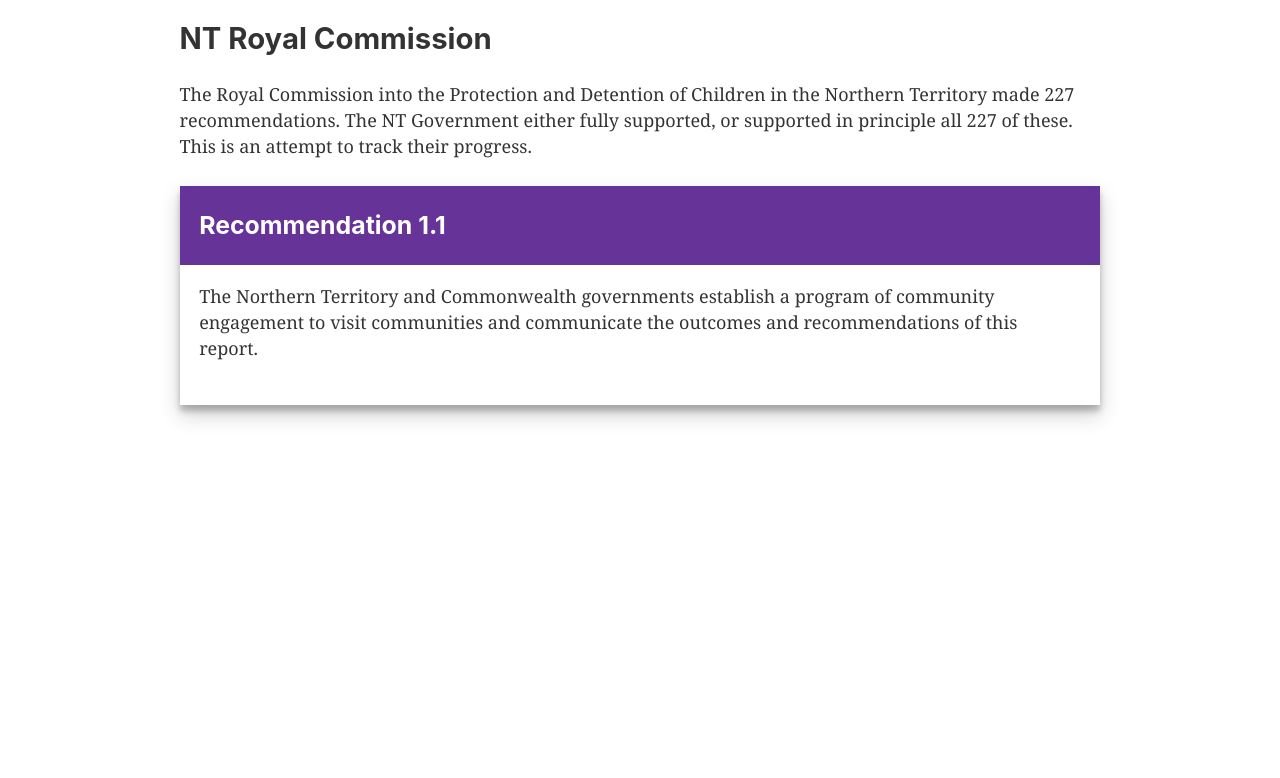
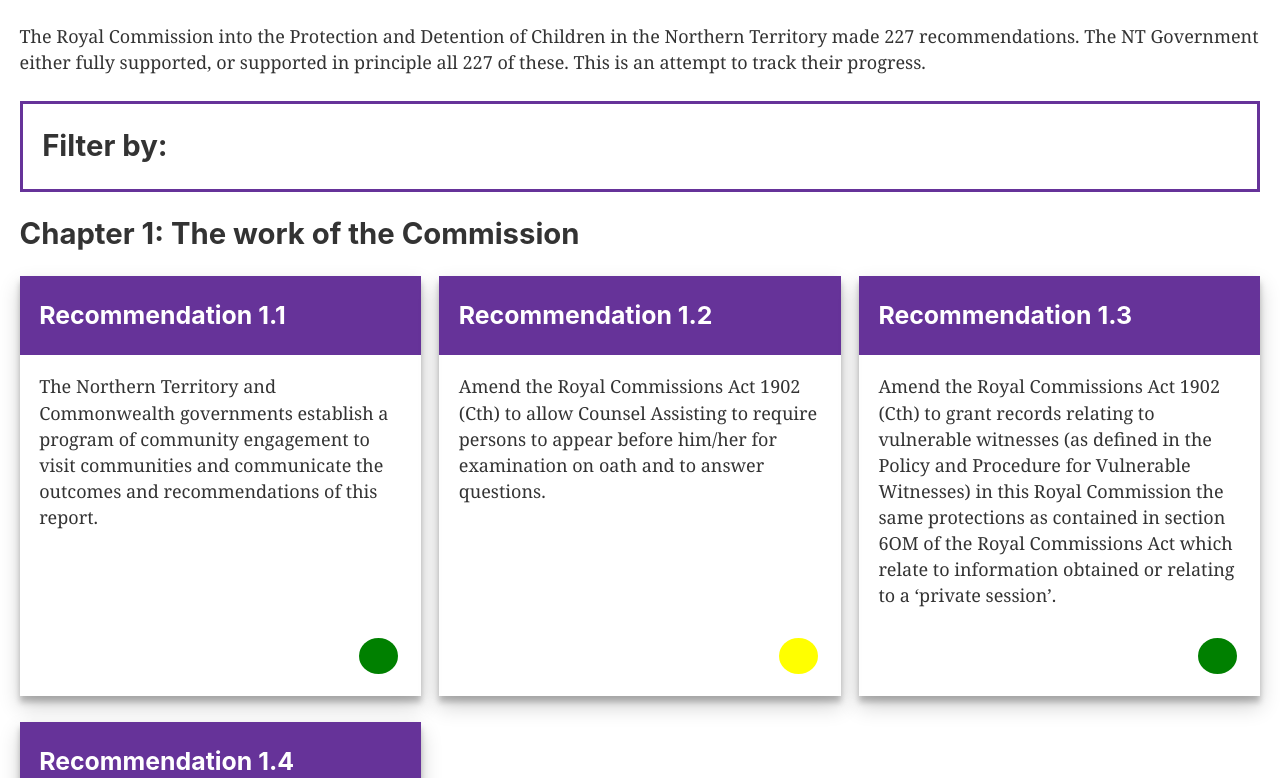
Before and after one commit to krisgesling/RC-Rec-Tracker, a Gatsby site: page / in a window 1280 px wide. Shown: the part 100-878 px from the top of the page. Before the commit the page ends 800 px from the top, so only its background shows below. Built offline with nearby package versions, Linux system fonts and the light colour scheme; Gatsby itself is replaced by a stand-in of ours.

Commit message:
Update card layout; Add filter box; Extract data

```diff
--- a/gatsby-config.js
+++ b/gatsby-config.js
@@ -1,6 +1,6 @@
 module.exports = {
   siteMetadata: {
-    title: 'Recommendation Tracker',
+    title: 'NT Royal Commission Recommendation Tracker',
   },
   plugins: [
     'gatsby-plugin-react-helmet',
--- /dev/null
+++ b/src/components/filter.js
@@ -0,0 +1,24 @@
+import React from 'react'
+
+const Filter = () => (
+  <div
+    style={{
+      border: '3px solid rebeccapurple',
+      marginBottom: '1.45rem',
+    }}
+  >
+    <div
+      style={{
+        margin: '0 auto',
+        maxWidth: 1440,
+        padding: '1.45rem 1.0875rem',
+      }}
+    >
+      <h2 style={{ margin: 0 }}>
+        Filter by:
+      </h2>
+    </div>
+  </div>
+)
+
+export default Filter
--- a/src/components/header.js
+++ b/src/components/header.js
@@ -11,7 +11,7 @@ const Header = ({ siteTitle }) => (
     <div
       style={{
         margin: '0 auto',
-        maxWidth: 960,
+        maxWidth: 1440,
         padding: '1.45rem 1.0875rem',
       }}
     >
--- a/src/components/layout.js
+++ b/src/components/layout.js
@@ -32,7 +32,7 @@ const Layout = ({ children }) => (
         <div
           style={{
             margin: '0 auto',
-            maxWidth: 960,
+            maxWidth: 1440,
             padding: '0px 1.0875rem 1.45rem',
             paddingTop: 0,
           }}
--- a/src/components/rec-card.js
+++ b/src/components/rec-card.js
@@ -4,16 +4,19 @@ import { Link } from 'gatsby'
 const RecCard = ({ recommendation }) => (
   <div
     style={{
-      marginBottom: '1.45rem',
       boxShadow: '0 10px 20px rgba(0,0,0,0.19), 0 6px 6px rgba(0,0,0,0.23)',
+      display: 'grid',
+      gridTemplateRows: 'auto 1fr',
+      marginBottom: '0.45rem',
+      maxWidth: 960,
     }}
   >
     <div
       style={{
         background: 'rebeccapurple',
         margin: '0 auto',
-        maxWidth: 960,
         padding: '1.45rem 1.0875rem',
+        width: '100%',
       }}
     >
       <h3 style={{ margin: 0 }}>
@@ -30,6 +33,7 @@ const RecCard = ({ recommendation }) => (
     </div>
     <div
       style={{
+        display: 'grid',
         margin: '0 auto',
         maxWidth: 960,
         padding: '1rem 1.0875rem',
@@ -38,6 +42,50 @@ const RecCard = ({ recommendation }) => (
       <p>
         {recommendation.text}
       </p>
+      <div className="status-container"
+        style={{
+          display: 'flex',
+          justifyContent: 'flex-end',
+          alignItems: 'flex-end',
+          maxWidth: '100%',
+        }}
+      >
+      {recommendation.status && recommendation.status.map((s, i) => {
+        s = s.replace(/ +/g, '-').toLowerCase();
+        let elStyle = {
+          borderRadius: '50%',
+          margin: '0.2rem',
+          padding: '1rem 1.0875rem',
+          height: '1rem',
+          width: '1rem',
+        };
+        switch (s) {
+          case 'implemented':
+            elStyle.backgroundColor = 'green';
+            break;
+          case 'in-progress':
+            elStyle.backgroundColor = 'yellow';
+            break;
+          case 'stalled':
+            elStyle.backgroundColor = 'orange';
+            break;
+          case 'no-progress':
+            elStyle.backgroundColor = 'red';
+            break;
+          case 'not-adopted':
+            elStyle.backgroundColor = 'black';
+            break;
+          default:
+        }
+        return (
+          <div
+            key={i}
+            className={`status ${s}`}
+            style={elStyle}
+          >
+          </div>)
+      })}
+      </div>
     </div>
   </div>
 )
--- /dev/null
+++ b/src/data/recs.js
@@ -0,0 +1,70 @@
+const chapters = [
+  {
+    "number": "1",
+    "name": "The work of the Commission",
+    "recommendations": [
+      {
+        "number": "1.1",
+        "text": "The Northern Territory and Commonwealth governments establish a program of community engagement to visit communities and communicate the outcomes and recommendations of this report.",
+        "supported": true,
+        "status": ["Implemented"],
+      },
+      {
+        "number": "1.2",
+        "text": "Amend the Royal Commissions Act 1902 (Cth) to allow Counsel Assisting to require persons to appear before him/her for examination on oath and to answer questions.",
+        "supported": true,
+        "status": ["In progress"],
+      },
+      {
+        "number": "1.3",
+        "text": "Amend the Royal Commissions Act 1902 (Cth) to grant records relating to vulnerable witnesses (as defined in the Policy and Procedure for Vulnerable Witnesses) in this Royal Commission the same protections as contained in section 6OM of the Royal Commissions Act which relate to information obtained or relating to a ‘private session’.",
+        "supported": true,
+        "status": ["Implemented"],
+      },
+      {
+        "number": "1.4",
+        "text": "Amend the Freedom of Information Act 1982 (Cth) to exempt from its application records relating to vulnerable witnesses (as defined in the Policy and Procedure for Vulnerable Witnesses) in this Royal Commission.",
+        "supported": true,
+        "status": ["Stalled"],
+      },
+    ]
+  },
+  {
+    "number": "2",
+    "name": "Personal stories",
+    "recommendations": [
+      {
+        "number": "2.1",
+        "text": "The Northern Territory Government provide legislation for a Representative Council of Children who are or have been in and out of home care and who have been in the youth justice system including in youth detention to express their views on the development and implementation of laws and policies which affect children and young people in those systems and that those views be given due weight. The Representative Council of Children should be located in and supported by the Children’s Commissioner.",
+        "supported": true,
+        "status": ["In progress", "Stalled"],
+      },
+    ]
+  },
+  {
+    "number": "3",
+    "name": "Context and challenges",
+    "recommendations": [
+      {
+        "number": "3.1",
+        "text": "The Northern Territory Government conduct a review into: <br>• improving cooperation between Northern Territory government and non-government organisations in cross-border jurisdictions on child protection matters, and <br>• improving access to high quality education for children in remote communities, especially secondary students."
+      },
+      {
+        "number": "3.2",
+        "text": "The Northern, Central, Tiwi and Anindilyakwa Land Councils jointly convene a forum of male children and their advocates, male Elders and ceremonial leaders to review any ceremonial practice which affects the health of male children to ensure compliance with Article 24(3) of the United Nations Convention on the Rights of the Child."
+      },
+    ]
+  },
+  {
+    "number": "6",
+    "name": "Funding and expenditure",
+    "recommendations": [
+      {
+        "number": "6.1",
+        "text": "The Productivity Commission undertake a review and audit of Commonwealth expenditure in the Northern Territory in the area of family and children’s services relevant to the prevention of harm to children. The review should address co-ordination of programs, funding agreements and selection of service providers, service outputs and evaluations."
+      },
+    ]
+  },
+]
+
+export default chapters
--- a/src/pages/index.js
+++ b/src/pages/index.js
@@ -2,26 +2,39 @@ import React from 'react'
 import { Link } from 'gatsby'
 
 import Layout from '../components/layout'
-import Image from '../components/image'
+import Filter from '../components/filter'
+// import Image from '../components/image'
 import RecCard from '../components/rec-card'
+import chapters from '../data/recs.js'
 
-const chapters = [
-  {
-    "number": "1",
-    "name": "The work of the Commission",
-    "recommendations": [
-      {
-        "number": "1.1",
-        "text": "The Northern Territory and Commonwealth governments establish a program of community engagement to visit communities and communicate the outcomes and recommendations of this report."
-      }
-    ]
-  }
-]
 const IndexPage = () => (
   <Layout>
-    <h2>NT Royal Commission</h2>
     <p>The Royal Commission into the Protection and Detention of Children in the Northern Territory made 227 recommendations. The NT Government either fully supported, or supported in principle all 227 of these. This is an attempt to track their progress.</p>
-    <RecCard recommendation={chapters[0].recommendations[0]} />
+    <Filter />
+    {chapters.map((chapter, i) => {
+      return (
+        <div
+          style={{
+            display: 'grid',
+            gridTemplateColumns: '1fr 1fr 1fr',
+            gridGap: '1rem',
+            marginBottom: '1.45rem',
+          }}
+        >
+          <h2 style={{
+            gridColumn: '1 / -1',
+            marginBottom: '0.45rem',
+          }}>
+            Chapter {chapter.number}: {chapter.name}
+          </h2>
+          {chapter.recommendations.map((rec, j) => {
+            return (
+              <RecCard key={Number(i+''+j)} recommendation={rec} />
+            )
+          })}
+        </div>
+      )
+    })}
   </Layout>
 )
 
```
Also changed, not shown: README.md.
